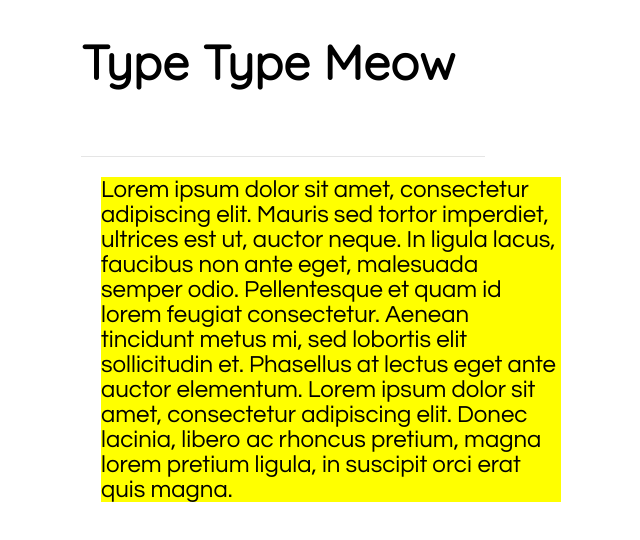
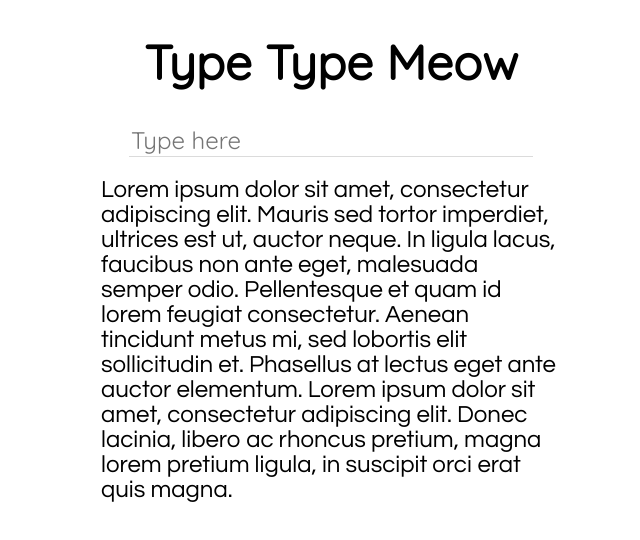
Before and after one commit to eneriberri/TypingGame, a plain HTML site: page index.html in a window 1280 px wide. Shown: the whole page, without its empty margins (309-949 px from the left). Drawn offline with nearby package versions, Linux system fonts and the light colour scheme.

Commit message:
keypress handler on textbox

```diff
--- a/css/index.css
+++ b/css/index.css
@@ -3,6 +3,7 @@ body {
 }
 
 .content {
+  text-align: center;
   margin: 0 auto;
   width: 500px;
 }
@@ -10,6 +11,7 @@ body {
 .prompt {
   margin: 20px;
   font-size: 24px;
+  text-align: left;
 }
 
 #type-box {
@@ -17,7 +19,7 @@ body {
   width: 80%;
   font-size: 150%;
   border: none;
-  border-bottom: 1px solid #e5e5e5;
+  border-bottom: 1px solid #dbdbdb;
   font-family: 'Quicksand', sans-serif;
 }
 
@@ -27,10 +29,10 @@ body {
 
 h1 {
   font-family: 'Quicksand', sans-serif;
-  text-align: justify;
+  text-align: center;
   font-size: 48px;
 }
 
 .highlight {
-  background-color: #FFFF00;
+  background-color: #ffc700;
 }
--- a/index.html
+++ b/index.html
@@ -9,7 +9,7 @@
 <body>
   <div class="content">
     <h1>Type Type Meow</h1>
-    <input type="text" id="type-box"></input>
+    <input type="text" id="type-box" placeholder="Type here"></input>
     <p></p>
     <div class="prompt">
     Lorem ipsum dolor sit amet, consectetur adipiscing elit. Mauris sed tortor imperdiet, ultrices est ut, auctor neque. In ligula lacus, faucibus non ante eget, malesuada semper odio. Pellentesque et quam id lorem feugiat consectetur. Aenean tincidunt metus mi, sed lobortis elit sollicitudin et. Phasellus at lectus eget ante auctor elementum. Lorem ipsum dolor sit amet, consectetur adipiscing elit. Donec lacinia, libero ac rhoncus pretium, magna lorem pretium ligula, in suscipit orci erat quis magna.
--- a/javascript/index.js
+++ b/javascript/index.js
@@ -1,4 +1,9 @@
 $(document).ready(function() {
   $('#type-box').focus();
-  $('.prompt').addClass('highlight')
+
+  $('#type-box').keypress(function()
+  {
+    $('.prompt').toggleClass('highlight');
+
+  });
 });
```
